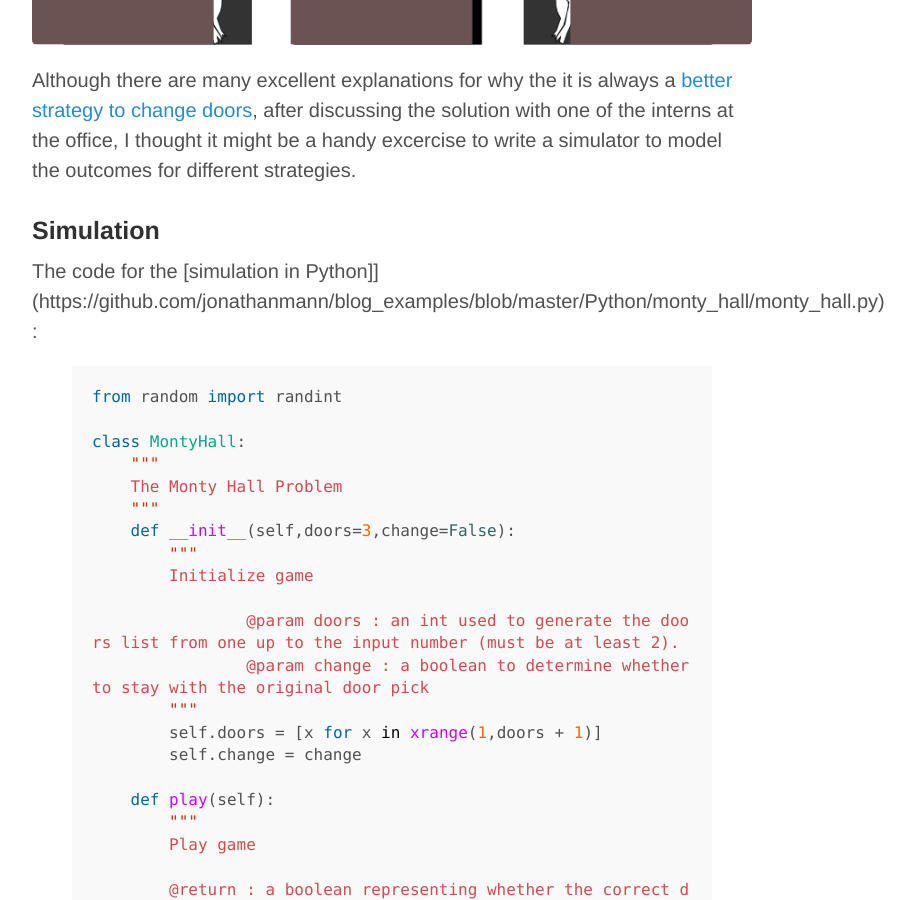
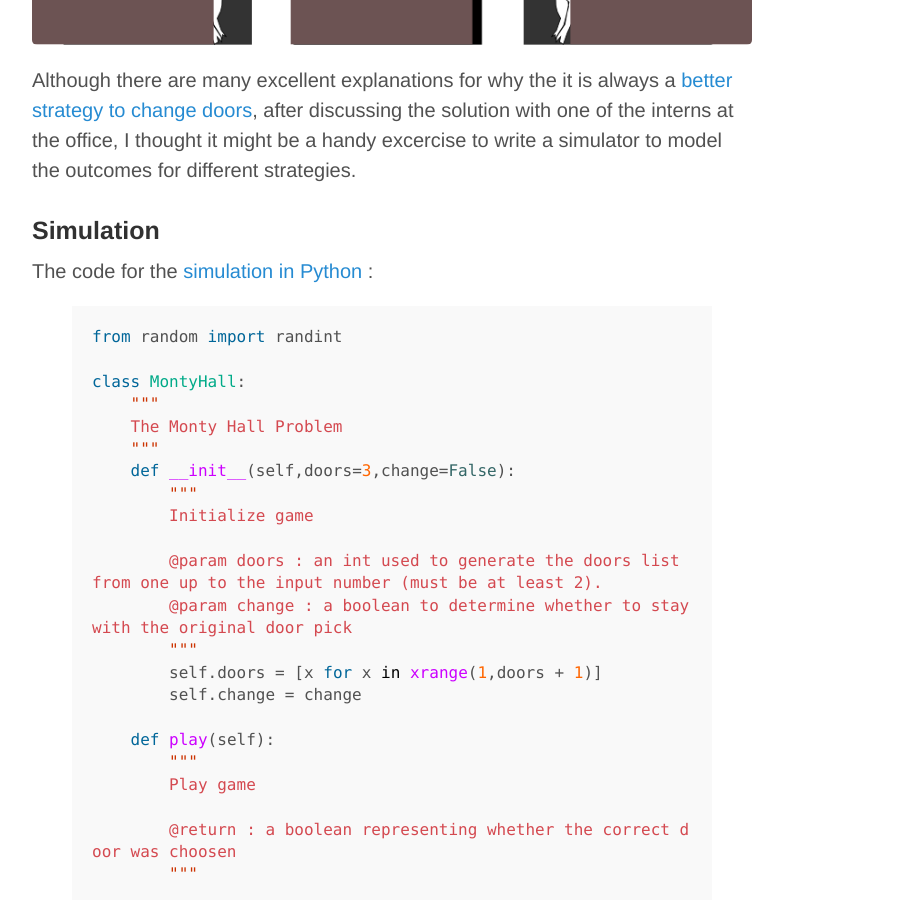
Before and after one commit to jonathanmann/jonathanmann.github.io, a Jekyll site: the page built from _posts/2015-08-05-intuition-for-monty-hall.md, in a window 1280 px wide and 900 px high, scrolled down 579 px. Shown: the whole window, without its empty margins (248-1163 px from the left). Built offline with Jekyll 4.4.1, drawn with Linux system fonts in a browser that asks for light colours.

Commit message:
fix link and indentation

```diff
--- a/_posts/2015-08-05-intuition-for-monty-hall.md
+++ b/_posts/2015-08-05-intuition-for-monty-hall.md
@@ -13,7 +13,7 @@ Although there are many excellent explanations for why the it is always a [bette
 
 ### Simulation
 
-The code for the [simulation in Python]](https://github.com/jonathanmann/blog_examples/blob/master/Python/monty_hall/monty_hall.py) :
+The code for the [simulation in Python](https://github.com/jonathanmann/blog_examples/blob/master/Python/monty_hall/monty_hall.py) :
 
 {% highlight py %}
 from random import randint
@@ -26,8 +26,8 @@ class MontyHall:
         """
         Initialize game
 
-		@param doors : an int used to generate the doors list from one up to the input number (must be at least 2).
-		@param change : a boolean to determine whether to stay with the original door pick
+        @param doors : an int used to generate the doors list from one up to the input number (must be at least 2).
+        @param change : a boolean to determine whether to stay with the original door pick
         """
         self.doors = [x for x in xrange(1,doors + 1)]
         self.change = change
```
